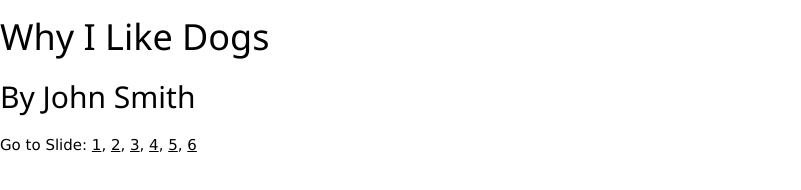
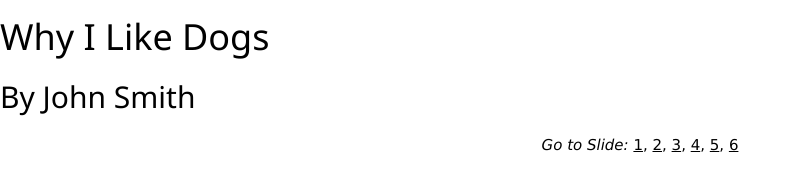
Before and after one commit to Niam-Sword/BareBonesWebsiteWithCSS, a plain HTML site: page index.html in a window 1280 px wide. Shown: the whole page, without its empty margins (0-801 px from the left). Drawn offline with Linux system fonts and the light colour scheme.

Commit message:
Update index.html

```diff
--- a/index.html
+++ b/index.html
@@ -53,7 +53,9 @@
 
        <!--Footer-->
        <footer id="slide1nav">
-        <p>Go to Slide: <a href="#slide1">1</a>, <a href="#slide2">2</a>, <a href="#slide3">3</a>, <a href="#slide4">4</a>, <a href="#slide5">5</a>, <a href="#slide6">6</a></p>
+         <center>
+         <p><i>Go to Slide: </i><a href="#slide1">1</a>, <a href="#slide2">2</a>, <a href="#slide3">3</a>, <a href="#slide4">4</a>, <a href="#slide5">5</a>, <a href="#slide6">6</a></p>
+         </center>
        </footer>
 
       </div>
@@ -77,8 +79,10 @@
 
         <!--Footer-->
         <footer id="slide2nav">
-          <p>Go to Slide: <a href="#slide1">1</a>, <a href="#slide2">2</a>, <a href="#slide3">3</a>, <a href="#slide4">4</a>, <a href="#slide5">5</a>, <a href="#slide6">6</a></p>
-        </footer>
+         <center>
+         <p><i>Go to Slide: </i><a href="#slide1">1</a>, <a href="#slide2">2</a>, <a href="#slide3">3</a>, <a href="#slide4">4</a>, <a href="#slide5">5</a>, <a href="#slide6">6</a></p>
+         </center>
+       </footer>
       </div>
 
 <!--================================================================================================================================================================-->
@@ -98,8 +102,10 @@
 
         <!--Footer-->
         <footer id="slide3nav">
-          <p>Go to Slide: <a href="#slide1">1</a>, <a href="#slide2">2</a>, <a href="#slide3">3</a>, <a href="#slide4">4</a>, <a href="#slide5">5</a>, <a href="#slide6">6</a></p>
-        </footer>
+         <center>
+         <p><i>Go to Slide: </i><a href="#slide1">1</a>, <a href="#slide2">2</a>, <a href="#slide3">3</a>, <a href="#slide4">4</a>, <a href="#slide5">5</a>, <a href="#slide6">6</a></p>
+         </center>
+       </footer>
       </div>
 
 <!--================================================================================================================================================================-->
@@ -127,8 +133,10 @@
 
         <!--Footer-->
         <footer id="slide4nav">
-          <p>Go to Slide: <a href="#slide1">1</a>, <a href="#slide2">2</a>, <a href="#slide3">3</a>, <a href="#slide4">4</a>, <a href="#slide5">5</a>, <a href="#slide6">6</a></p>
-        </footer>
+         <center>
+         <p><i>Go to Slide: </i><a href="#slide1">1</a>, <a href="#slide2">2</a>, <a href="#slide3">3</a>, <a href="#slide4">4</a>, <a href="#slide5">5</a>, <a href="#slide6">6</a></p>
+         </center>
+       </footer>
       </div>
 
 <!--================================================================================================================================================================-->
@@ -151,8 +159,10 @@
 
         <!--Footer-->
         <footer id="slide5nav">
-          <p>Go to Slide: <a href="#slide1">1</a>, <a href="#slide2">2</a>, <a href="#slide3">3</a>, <a href="#slide4">4</a>, <a href="#slide5">5</a>, <a href="#slide6">6</a></p>
-        </footer>
+         <center>
+         <p><i>Go to Slide: </i><a href="#slide1">1</a>, <a href="#slide2">2</a>, <a href="#slide3">3</a>, <a href="#slide4">4</a>, <a href="#slide5">5</a>, <a href="#slide6">6</a></p>
+         </center>
+       </footer>
       </div>
 
 <!--================================================================================================================================================================-->
@@ -166,8 +176,10 @@
 
         <!--Footer-->
         <footer id="slide6nav">
-          <p>Go to Slide: <a href="#slide1">1</a>, <a href="#slide2">2</a>, <a href="#slide3">3</a>, <a href="#slide4">4</a>, <a href="#slide5">5</a>, <a href="#slide6">6</a></p>
-        </footer>
+         <center>
+         <p><i>Go to Slide: </i><a href="#slide1">1</a>, <a href="#slide2">2</a>, <a href="#slide3">3</a>, <a href="#slide4">4</a>, <a href="#slide5">5</a>, <a href="#slide6">6</a></p>
+         </center>
+       </footer>
       </div>
 
 </body>
```
